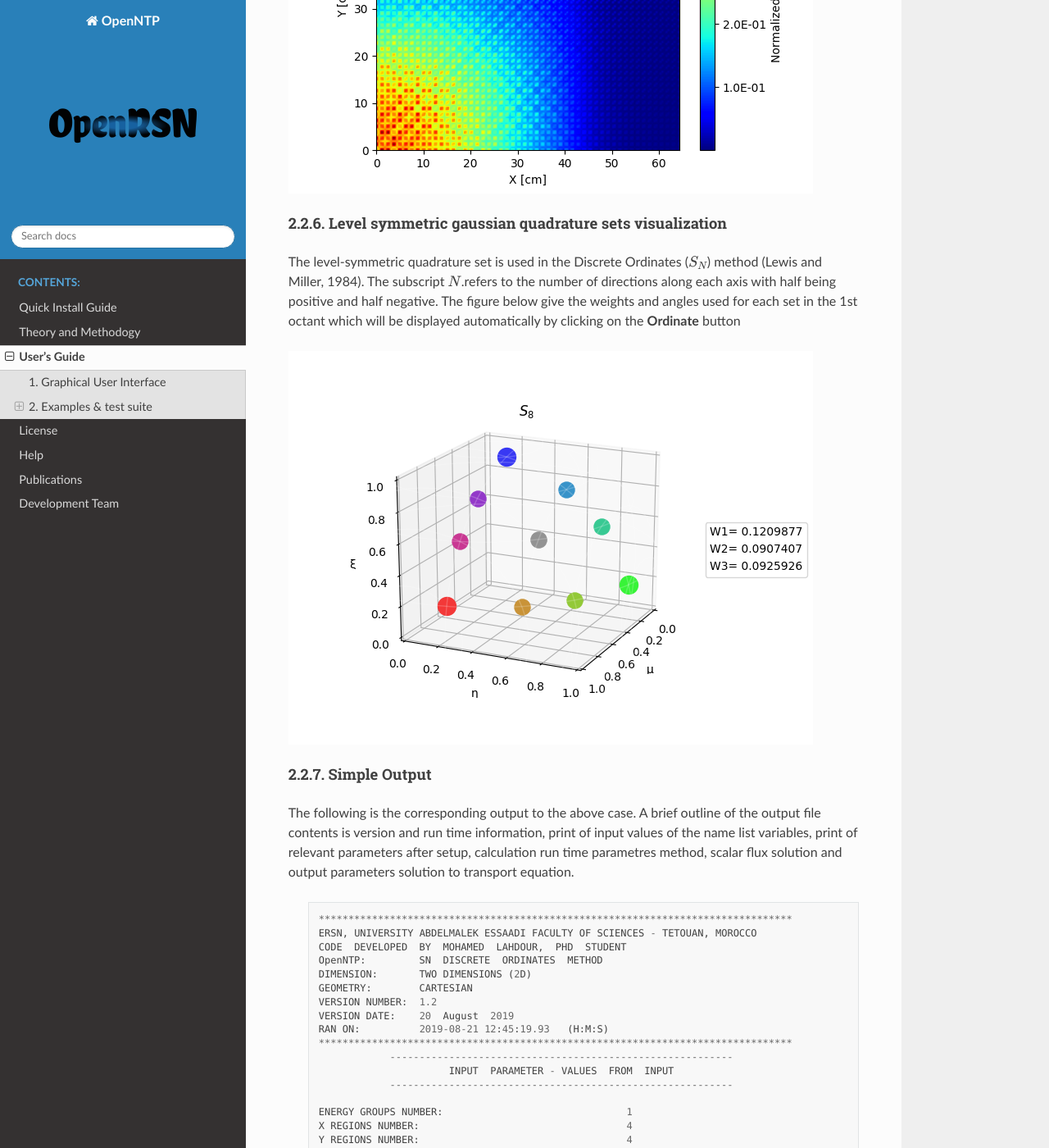
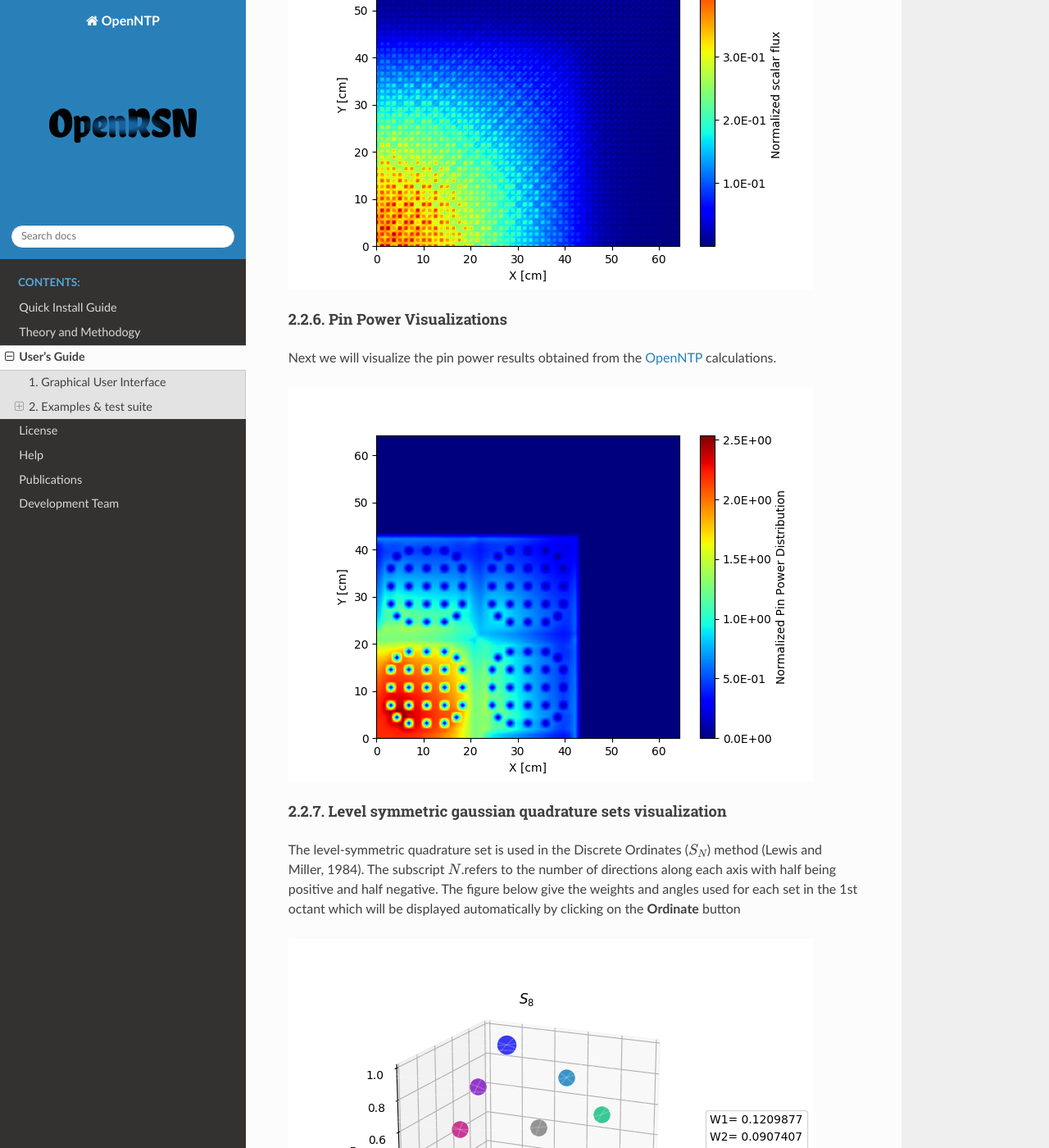
Before and after one commit to mohamedlahdour/OpenNTP, a Sphinx documentation site: the page built from Docs/source/Guide.rst, in a window 1280 px wide and 1400 px high, scrolled down 12392 px. Shown: the whole window at 82% size. Built offline with Sphinx 7.4.7 and the Read the Docs theme 2.0.0, drawn with Linux system fonts in a browser that asks for light colours; some of the changed text lies outside the part shown.

Commit message:
First commit

```diff
--- a/Docs/source/Guide.rst
+++ b/Docs/source/Guide.rst
@@ -398,7 +398,7 @@ The **geometry** button allowing to plot in two dimensions the geometry to study
 
 .. image:: _images/geom.png
 
-2.2.5. Flux Visualization
+2.2.5. Flux Visualization Pin Power Visualizations
 -------------------------
 
 The **Plot** button refers to a set of routines programming in fortran and python to plot the scalar flux in space of one or two-dimensional and in each energy group. The figure bellow shows the flux for the example input file given in sub section `Creating JSON Input File <https://openrsn.readthedocs.io/en/latest/Guide.html#creating-json-input-file>`_ after clicking on the **Plot** button.
@@ -407,24 +407,27 @@ The **Plot** button refers to a set of routines programming in fortran and pytho
 
 *  Thermal flux
 
-.. raw:: html
-
-    <div style="text-align: center; margin-bottom: 2em;">
-    <iframe width="100%" height="350" src="https://youtu.be/fN84SXR6U7M" frameborder="0" allow="autoplay; encrypted-media" allowfullscreen></iframe>
-    </div>
+.. image:: _images/flux.png
 
 *  Fast flux
 
 .. image:: _images/flux2.png
 
-2.2.6. Level symmetric gaussian quadrature sets visualization
+2.2.6. Pin Power Visualizations
+-------------------------
+
+Next we will visualize the pin power results obtained from the `OpenNTP <https://Openrsn.readthedocs.io/en/latest/index.html>`_  calculations.
+
+.. image:: _images/PinPower.png
+
+2.2.7. Level symmetric gaussian quadrature sets visualization
 -------------------------------------------------------------
 
 The level-symmetric quadrature set is used in the Discrete Ordinates (:math:`S_{N}`) method (Lewis and Miller, 1984). The subscript :math:`N`.refers to the number of directions along each axis with half being positive and half negative. The figure below give the weights and angles used for each set in the 1st octant which will be displayed automatically by clicking on the **Ordinate** button
 
 .. image:: _images/ordin.png
 
-2.2.7. Simple Output
+2.2.8. Simple Output
 --------------------
 
 The following is the corresponding output to the above case. A brief outline of the output file contents is version and run time information, print of input values of the name list variables, print of relevant parameters after setup, calculation run time parametres method, scalar flux solution and output parameters solution to transport equation.
```
Also changed, not shown: Docs/source/_images/PinPower.png (added).
